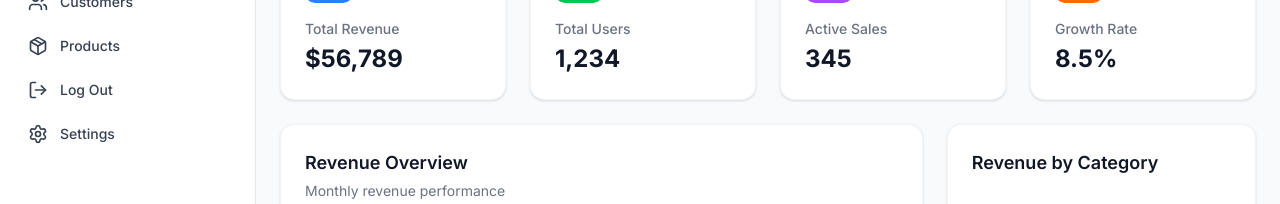
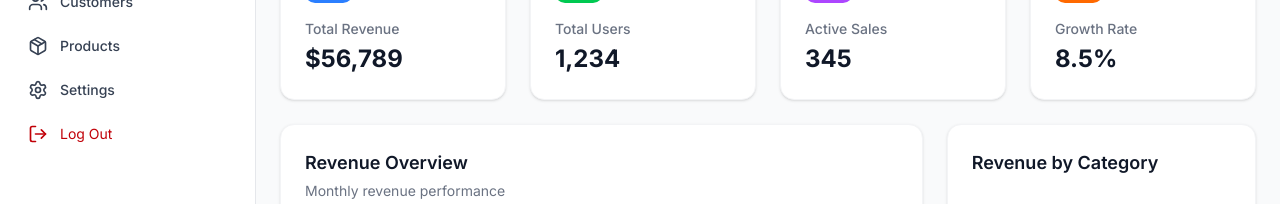
Before and after one commit to owayo-cloud/finance-tracker, a Next.js app in the folder frontend/: page /dashboard in a window 1280 px wide. Shown: the part 238-442 px from the top of the page. Built offline with nearby package versions, Linux system fonts and the light colour scheme.

Commit message:
refactor: swap Log Out and Settings menu items for improved navigation

```diff
--- a/frontend/app/dashboard/page.tsx
+++ b/frontend/app/dashboard/page.tsx
@@ -180,15 +180,16 @@ export default function FinanceDashboard() {
               href="#"
               className="flex items-center gap-3 px-3 py-2.5 text-sm font-medium text-gray-700 hover:bg-gray-100 rounded-lg transition-colors"
             >
+              <Settings className="w-5 h-5" />
+              Settings
+            </a>
+
+            <a
+              href="#"
+              className="flex items-center gap-3 px-3 py-2.5 text-sm font-lg text-red-700 hover:bg-gray-100 rounded-lg transition-colors"
+            >
               <LogOut className="w-5 h-5" />
               Log Out
-            </a>
-            <a
-              href="#"
-              className="flex items-center gap-3 px-3 py-2.5 text-sm font-medium text-gray-700 hover:bg-gray-100 rounded-lg transition-colors"
-            >
-              <Settings className="w-5 h-5" />
-              Settings
             </a>
           </nav>
 
```
